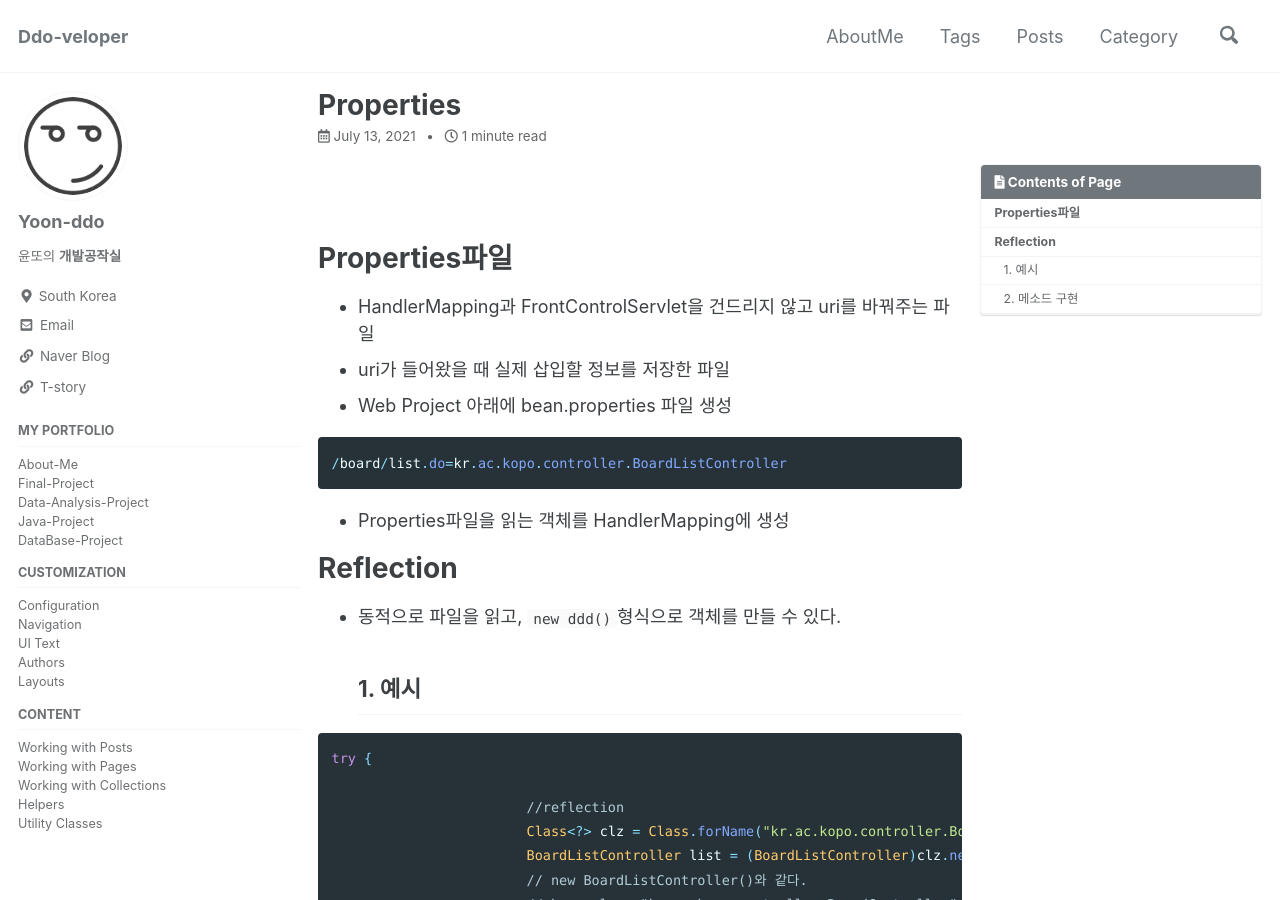
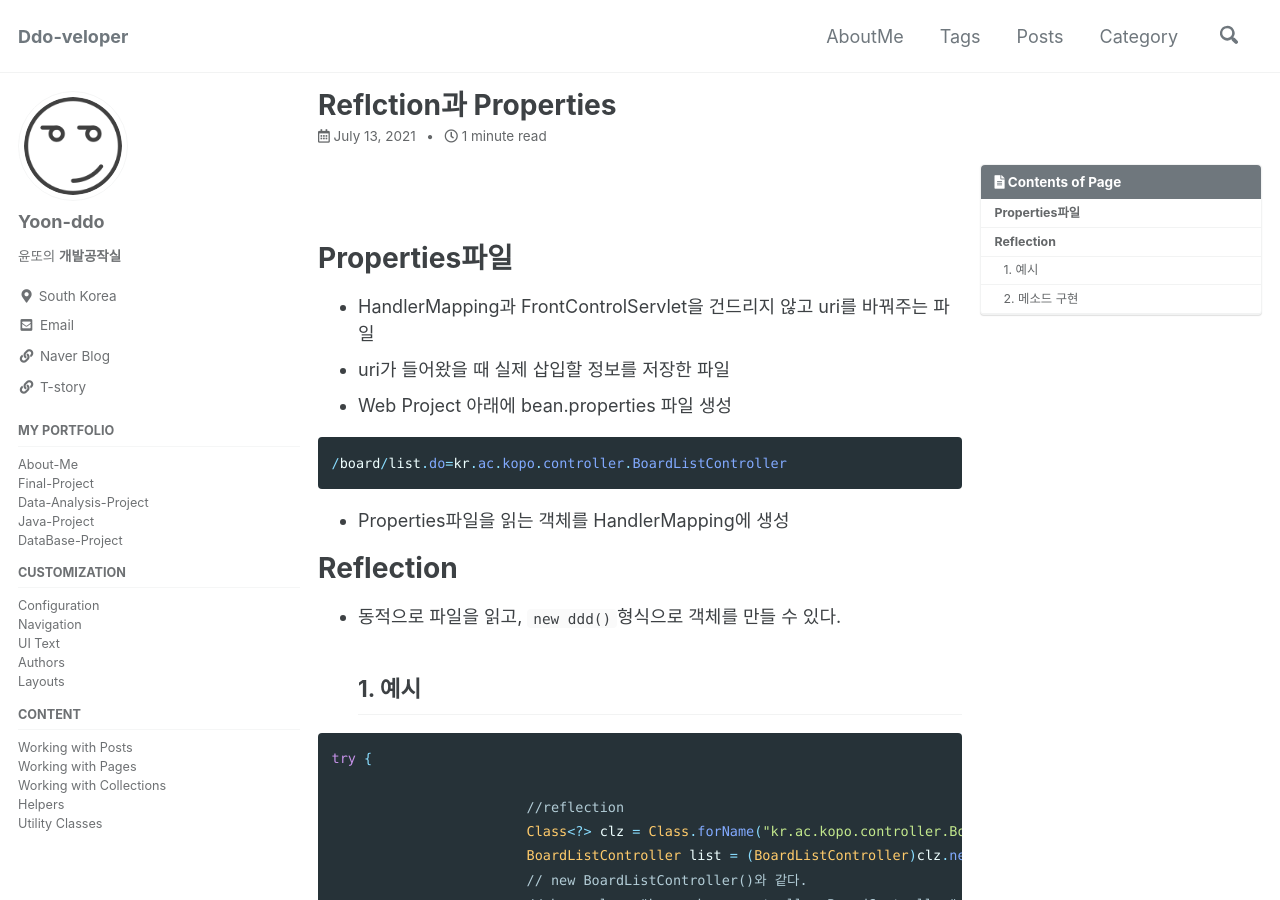
Before and after one commit to Yoon-ddo/Yoon-ddo.github.io, a Jekyll site: the page built from _posts/2021-07-13-Properties.md, in a window 1280 px wide and 900 px high. Built offline with Jekyll 4.4.1, drawn with Linux system fonts in a browser that asks for light colours; cached includes are drawn as plain includes.

Commit message:
Update 2021-07-13-Properties.md

````diff
--- a/_posts/2021-07-13-Properties.md
+++ b/_posts/2021-07-13-Properties.md
@@ -1,5 +1,5 @@
 ---
-title: Properties
+title: Reflction과 Properties
 toc: true
 toc_sticky: true
 toc_label: "Contents of Page"
@@ -156,3 +156,8 @@ public HandlerMapping() {
 		}
 	}
 ```
+
+
+
+
+<br><br><br>
````
